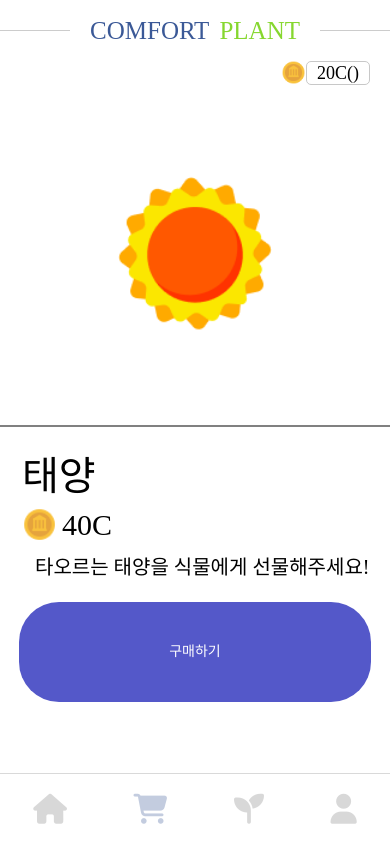
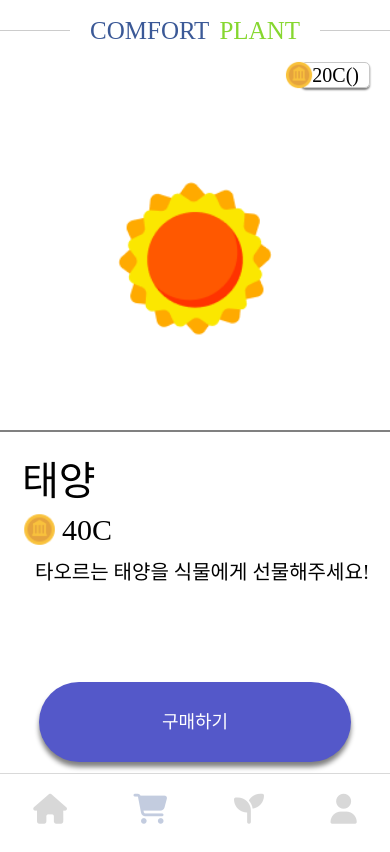
Before and after one commit to LikeLion12-Team2/Team2-Front, a plain HTML site: page sangchun-html/shop-sun.html in a window 390 px wide. Drawn offline with Linux system fonts and the light colour scheme.

Commit message:
mainshop.css, window, sun, modal 수정

```diff
--- a/css/screens/sangchun/mainshop.css
+++ b/css/screens/sangchun/mainshop.css
@@ -66,6 +66,7 @@
   justify-content: center;
   align-items: center;
   overflow: hidden;
+  box-shadow: 0px 5px 5px gray;
 }
 
 #mainshop-redplant,
@@ -117,6 +118,7 @@
   justify-content: center;
   align-items: center;
   overflow: hidden;
+  box-shadow: 0px 5px 5px gray;
 }
 
 .mainshop-middle2 {
--- a/css/screens/sangchun/shopes-1.css
+++ b/css/screens/sangchun/shopes-1.css
@@ -36,14 +36,7 @@
   color: #86d72f;
   margin-left: 5px;
 }
-#plant-red {
-  display: block;
-  height: 300px;
-  width: 185px;
-  margin: auto;
-  margin-top: 20px;
-  margin-bottom: 20px;
-}
+#plant-red,
 #plant-blue {
   display: block;
   height: 300px;
@@ -52,6 +45,7 @@
   margin-top: 20px;
   margin-bottom: 20px;
 }
+
 #sun {
   display: block;
   height: 300px;
@@ -110,17 +104,20 @@
 
 #recent-coin {
   display: flex;
+  position: relative;
   align-items: center;
 }
 
 #recent-coin img {
-  width: 25px;
-  height: 25px;
+  width: 30px;
+  height: 30px;
   margin-left: auto;
+  margin-right: -13px;
+  z-index: 1;
 }
 
 #recent-coin span {
-  font-size: 18px;
+  font-size: 20px;
   font-weight: 500;
   box-sizing: border-box;
   border: 1px solid #c8c8c8;
@@ -129,6 +126,7 @@
   font-weight: 100;
   text-align: center;
   padding: 2px 10px 2px 10px;
+  box-shadow: 0px 2px 2px gray;
 }
 
 .shopes-middle2 {
@@ -144,22 +142,6 @@
 .shopes-bot {
   display: flex;
   justify-content: center;
-}
-#shop-buy {
-  width: 80%;
-  max-width: 500px;
-  height: 80px;
-  background-color: #5458c9;
-  color: white;
-  border: none;
-  font-size: 18px;
-  border-radius: 40px;
-  cursor: pointer; /* 마우스 커서를 포인터로 변경 */
-  display: flex;
-  justify-content: center;
-  align-items: center;
-  margin-top: 20px;
-  margin-bottom: 90px;
 }
 body {
   overflow-y: auto;
@@ -211,7 +193,8 @@ body {
   background-color: #3b4371;
 } */
 
-#shop-buy {
+#shop-buy,
+#shop-buy2 {
   width: 80%;
   max-width: 500px;
   height: 80px;
@@ -224,7 +207,14 @@ body {
   display: flex;
   justify-content: center;
   align-items: center;
+  margin-bottom: 90px;
+  box-shadow: 0px 5px 5px gray;
+}
+#shop-buy {
   margin-top: 20px;
+}
+#shop-buy2 {
+  margin-top: 95px;
 }
 
 .shopes-modal {
@@ -266,7 +256,9 @@ body {
   display: flex;
   justify-content: space-between;
 }
-
+.modal-footer .close-btn {
+  border-left: 1px solid #d9d9d9;
+}
 .modal-footer button,
 .modal-footer label {
   flex: 1;
@@ -288,13 +280,6 @@ body {
   background-color: white;
 }
 
-@media (max-width: 600px) {
-  #shop-buy {
-    font-size: 14px;
-    padding: 10px 20px;
-  }
-}
-
 input[type="checkbox"] {
   display: none;
 }
--- a/sangchun-html/shop-sun.html
+++ b/sangchun-html/shop-sun.html
@@ -47,7 +47,7 @@
         <p>타오르는 태양을 식물에게 선물해주세요!</p>
       </div>
       <div class="shopes-bot">
-        <label for="modal-toggle" id="shop-buy">구매하기</label>
+        <label for="modal-toggle" id="shop-buy2">구매하기</label>
       </div>
       <input type="checkbox" id="modal-toggle" />
       <div class="shopes-modal">
```
Also changed, not shown: sangchun-html/mypage.html (+5 -0 lines), sangchun-html/shop-blueplant.html (+1 -1 lines), sangchun-html/shop-window.html (+1 -1 lines), sangchun-html/shops.html (+1 -1 lines), sangchun-html/sangchun-img/Group 1.png (added).
